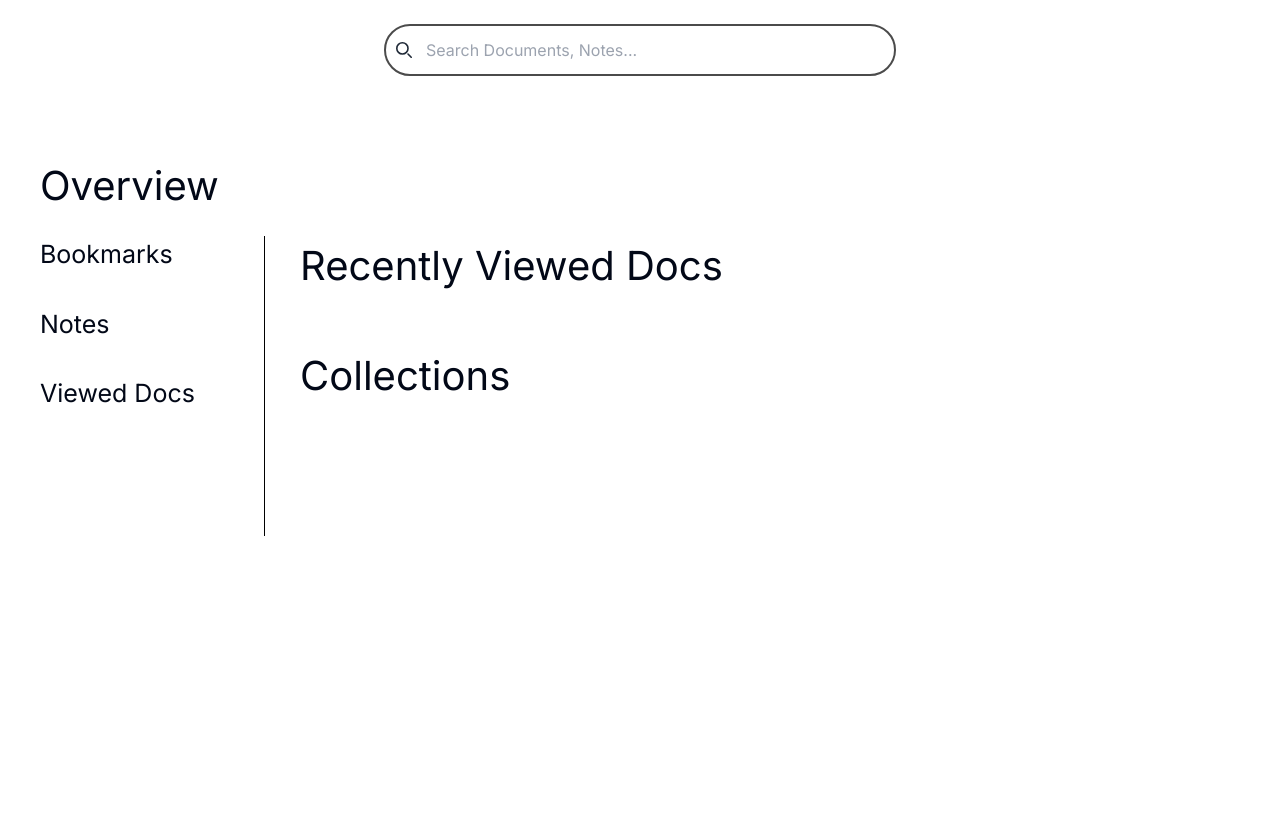
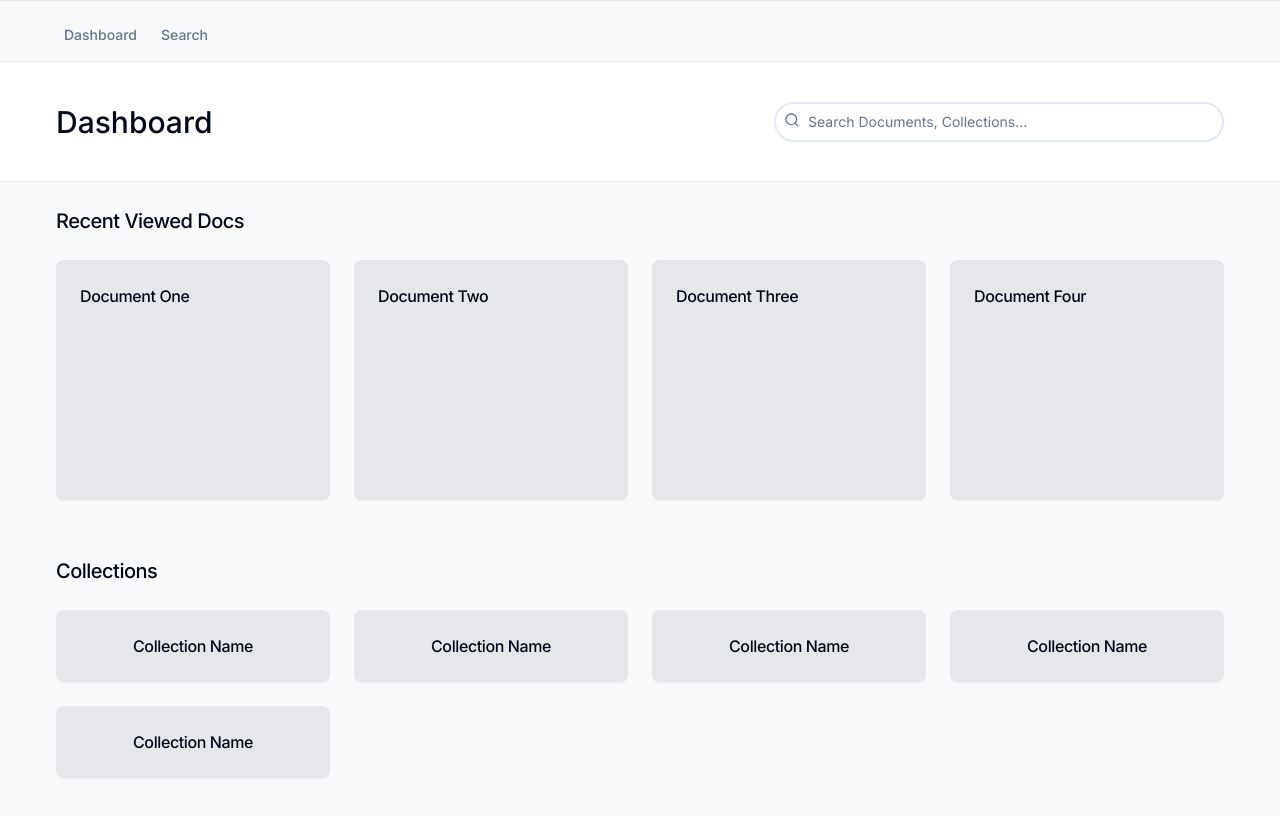
Before and after one commit to arthasai/ArthasAI, a Next.js app in the folder frontend/arthas-ai/: page /dashboard in a window 1280 px wide. Built offline with nearby package versions, Linux system fonts and the light colour scheme.

Commit message:
Implement skeleton of new dashboard

```diff
--- /dev/null
+++ b/frontend/arthas-ai/app/components/Pagetab.tsx
@@ -0,0 +1,24 @@
+"use client";
+import React from "react";
+import Link from "next/link";
+
+export default function Pagetab() {
+  return (
+    <header className=" top-0 flex items-center gap-4 border-b border-t bg-background px-8 md:px-8 bg-gray-50 px-8">
+      <nav className="hidden px-8 flex-col gap-6 text-lg font-medium md:flex md:flex-row md:items-center md:gap-5 md:text-sm lg:gap-6">
+        <Link
+          href="/dashboard"
+          className="text-muted-foreground text-m pb-4 pt-6 transition-colors focus:text-foreground focus:underline focus:underline-offset-[18px] decoration-[3px]"
+        >
+          Dashboard
+        </Link>
+        <Link
+          href="/"
+          className="text-muted-foreground text-m pb-4 pt-6 transition-colors focus:text-foreground focus:underline focus:underline-offset-[18px] decoration-[3px]  active:underline-offset-[18px]"
+        >
+          Search
+        </Link>
+      </nav>
+    </header>
+  );
+}
--- a/frontend/arthas-ai/app/dashboard/page.tsx
+++ b/frontend/arthas-ai/app/dashboard/page.tsx
@@ -2,6 +2,14 @@
 "use client";
 
 import React, { useState } from "react";
+
+// components
+import Link from "next/link";
+import Image from "next/image";
+import { Search, Users } from "lucide-react";
+import { Card, CardContent, CardHeader, CardTitle } from "@/components/ui/card";
+import { Input } from "@/components/ui/input";
+import Pagetab from "@/app/components/Pagetab";
 
 const handleClick1 = () => {
   window.scrollTo({ top: 30, behavior: "smooth" });
@@ -18,74 +26,165 @@ const handleClick3 = () => {
 const Home = () => {
   return (
     <div id="main">
+      <Pagetab />
       {/* Start Melvin - Search bar */}
-      <form id="searchbar" className="max-w-lg mx-auto mt-6">
-        <label
-          htmlFor="dashboard-search"
-          className="mb-2 text-sm font-medium txt-gray-900 sr-only"
-        >
-          Search
-        </label>
-        <div className="relative">
-          <div className="absolute inset-y-0 start-0 flex items-center ps-3 pointer-events-none">
-            <svg
-              className="w-4 h-4 text-gray-800"
-              aria-hidden="true"
-              fill="none"
-              viewBox="0 0 20 20"
-            >
-              <path
-                stroke="currentColor"
-                stroke-linecap="round"
-                stroke-linejoin="round"
-                stroke-width="2"
-                d="m19 19-4-4m0-7A7 7 0 1 1 1 8a7 7 0 0 1 14 0Z"
+
+      <div className=" top-0 flex h-[120px] items-center border-b px-8 md:px-14">
+        {/* Title */}
+        <div className="hidden flex-col  text-lg font-medium md:flex md:flex-row">
+          <h1 className=" text-3xl text-foreground transition-colors">
+            {" "}
+            Dashboard{" "}
+          </h1>
+        </div>
+        {/* Search Bar */}
+        <div className="flex w-full items-center gap-4 md:ml-auto md:gap-2 lg:gap-4">
+          <form className="ml-auto flex-1 sm:flex-initial">
+            <div className="relative">
+              <Search className="absolute left-2.5 top-2.5 h-4 w-4 text-muted-foreground" />
+              <Input
+                type="search"
+                placeholder="Search Documents, Collections..."
+                className="pl-8 sm:w-[300px] md:w-[200px] lg:w-[450px] rounded-full border-2"
               />
-            </svg>
-          </div>
-          <input
-            type="search"
-            id="dashboard-search"
-            className="block w-full p-3 ps-10 text-md text-gray-900 border-2 border-[#4b4b4b] rounded-full focus:outline-none [&::-webkit-search-cancel-button]:hidden"
-            placeholder="Search Documents, Notes..."
-          ></input>
-        </div>
-      </form>
-      {/* End Melvin */}
-
-      {/*Start Laura 2 column */}
-      <div id="overview" className=" ml-10 mt-20 mb-20 columns-2">
-        <h1 className="fixed text-[40px] pl-249 pr-249 pb-446 pt-446 ">
-          Overview
-        </h1>
-      </div>
-
-      <div id="bottom content" className="mt-5">
-        <div
-          id="overview content"
-          className=" w-[225px] h-[300px]  ml-10 gap-8 border-r border-black flex flex-col fixed"
-        >
-          <p className="text-[25px]" onClick={handleClick1}>
-            Bookmarks
-          </p>
-          <p className="text-[25px]" onClick={handleClick2}>
-            Notes
-          </p>
-          <p className="text-[25px]" onClick={handleClick3}>
-            Viewed Docs
-          </p>
-        </div>
-
-        <div id="bookmark content" className=" ml-[300px] ">
-          <h1 className="text-[40px] mb-[50px]"> Recently Viewed Docs</h1>
-          <ol></ol>
-
-          <h1 className="text-[40px] mb-[50px]"> Collections</h1>
-          <ol></ol>
+            </div>
+          </form>
         </div>
       </div>
+      {/* Header End */}
 
-      {/* End Laura*/}
+      <main className="flex flex-1 flex-col px-8 gap-4 md:gap-8 bg-gray-50">
+        <div className="flex flex-col gap-2 pb-4">
+          {/* Doc Section Start */}
+          <div>
+            <CardHeader>
+              <CardTitle className="text-[20px] font-medium">
+                Recent Viewed Docs
+              </CardTitle>
+            </CardHeader>
+            <CardContent className="grid grid-cols-4 gap-6">
+              <Card className="flex flex-col justify-start border-none h-60 bg-gray-200">
+                <CardHeader className="flex-row gap-4 ">
+                  <CardTitle className="text-base font-medium">
+                    Document One
+                  </CardTitle>
+                </CardHeader>
+              </Card>
+              <Card className="flex flex-col justify-start border-none h-60 bg-gray-200">
+                <CardHeader className="flex-row gap-4 ">
+                  <CardTitle className="text-base font-medium">
+                    Document Two
+                  </CardTitle>
+                </CardHeader>
+              </Card>
+              <Card className="flex flex-col justify-start border-none h-60 bg-gray-200">
+                <CardHeader className="flex-row gap-4 ">
+                  <CardTitle className="text-base font-medium">
+                    Document Three
+                  </CardTitle>
+                </CardHeader>
+              </Card>
+              <Card className="flex flex-col justify-start border-none h-60 bg-gray-200">
+                <CardHeader className="flex-row gap-4 ">
+                  <CardTitle className="text-base font-medium">
+                    Document Four
+                  </CardTitle>
+                </CardHeader>
+              </Card>
+            </CardContent>
+          </div>{" "}
+          {/* Docs Section End */}
+          {/* Collection Section Start*/}
+          <div className="xl:col-span-2 border-none">
+            <CardHeader className="flex flex-row items-center">
+              <div className="grid gap-2">
+                <CardTitle className="text-[20px] font-medium">
+                  Collections
+                </CardTitle>
+                {/* <CardDescription>All your collections</CardDescription> */}
+              </div>
+            </CardHeader>
+            <CardContent className="grid grid-cols-4 gap-6">
+              <Link href={"#"}>
+                <Card className="flex flex-col justify-center items-center border-none bg-gray-200 hover:bg-gray-300">
+                  <CardHeader className="flex-row gap-4">
+                    {/* <Image
+                      src="/assets/folder.png"
+                      alt="Collection Image"
+                      width={25}
+                      height={25}
+                    /> */}
+                    <CardTitle className="text-base font-medium">
+                      Collection Name
+                    </CardTitle>
+                  </CardHeader>
+                </Card>
+              </Link>
+              <Link href={"#"}>
+                <Card className="flex flex-col justify-center items-center border-none bg-gray-200 hover:bg-gray-300">
+                  <CardHeader className="flex-row gap-4">
+                    {/* <Image
+                      src="/assets/folder.png"
+                      alt="Collection Image"
+                      width={25}
+                      height={25}
+                    /> */}
+                    <CardTitle className="text-base font-medium">
+                      Collection Name
+                    </CardTitle>
+                  </CardHeader>
+                </Card>
+              </Link>
+              <Link href={"#"}>
+                <Card className="flex flex-col justify-center items-center border-none bg-gray-200 hover:bg-gray-300">
+                  <CardHeader className="flex-row gap-4">
+                    {/* <Image
+                      src="/assets/folder.png"
+                      alt="Collection Image"
+                      width={25}
+                      height={25}
+                    /> */}
+                    <CardTitle className="text-base font-medium">
+                      Collection Name
+                    </CardTitle>
+                  </CardHeader>
+                </Card>
+              </Link>
+              <Link href={"#"}>
+                <Card className="flex flex-col justify-center items-center border-none bg-gray-200 hover:bg-gray-300">
+                  <CardHeader className="flex-row gap-4">
+                    {/* <Image
+                      src="/assets/folder.png"
+                      alt="Collection Image"
+                      width={25}
+                      height={25}
+                    /> */}
+                    <CardTitle className="text-base font-medium">
+                      Collection Name
+                    </CardTitle>
+                  </CardHeader>
+                </Card>
+              </Link>
+              <Link href={"#"}>
+                <Card className="flex flex-col justify-center items-center border-none bg-gray-200 hover:bg-gray-300">
+                  <CardHeader className="flex-row gap-4">
+                    {/* <Image
+                      src="/assets/folder.png"
+                      alt="Collection Image"
+                      width={25}
+                      height={25}
+                    /> */}
+                    <CardTitle className="text-base font-medium">
+                      Collection Name
+                    </CardTitle>
+                  </CardHeader>
+                </Card>
+              </Link>
+            </CardContent>
+          </div>
+          {/* Collection Section End*/}
+        </div>
+      </main>
     </div>
   );
 };
--- /dev/null
+++ b/frontend/arthas-ai/components/ui/card.tsx
@@ -0,0 +1,79 @@
+import * as React from "react"
+
+import { cn } from "@/lib/utils"
+
+const Card = React.forwardRef<
+  HTMLDivElement,
+  React.HTMLAttributes<HTMLDivElement>
+>(({ className, ...props }, ref) => (
+  <div
+    ref={ref}
+    className={cn(
+      "rounded-lg border bg-card text-card-foreground shadow-sm",
+      className
+    )}
+    {...props}
+  />
+))
+Card.displayName = "Card"
+
+const CardHeader = React.forwardRef<
+  HTMLDivElement,
+  React.HTMLAttributes<HTMLDivElement>
+>(({ className, ...props }, ref) => (
+  <div
+    ref={ref}
+    className={cn("flex flex-col space-y-1.5 p-6", className)}
+    {...props}
+  />
+))
+CardHeader.displayName = "CardHeader"
+
+const CardTitle = React.forwardRef<
+  HTMLParagraphElement,
+  React.HTMLAttributes<HTMLHeadingElement>
+>(({ className, ...props }, ref) => (
+  <h3
+    ref={ref}
+    className={cn(
+      "text-2xl font-semibold leading-none tracking-tight",
+      className
+    )}
+    {...props}
+  />
+))
+CardTitle.displayName = "CardTitle"
+
+const CardDescription = React.forwardRef<
+  HTMLParagraphElement,
+  React.HTMLAttributes<HTMLParagraphElement>
+>(({ className, ...props }, ref) => (
+  <p
+    ref={ref}
+    className={cn("text-sm text-muted-foreground", className)}
+    {...props}
+  />
+))
+CardDescription.displayName = "CardDescription"
+
+const CardContent = React.forwardRef<
+  HTMLDivElement,
+  React.HTMLAttributes<HTMLDivElement>
+>(({ className, ...props }, ref) => (
+  <div ref={ref} className={cn("p-6 pt-0", className)} {...props} />
+))
+CardContent.displayName = "CardContent"
+
+const CardFooter = React.forwardRef<
+  HTMLDivElement,
+  React.HTMLAttributes<HTMLDivElement>
+>(({ className, ...props }, ref) => (
+  <div
+    ref={ref}
+    className={cn("flex items-center p-6 pt-0", className)}
+    {...props}
+  />
+))
+CardFooter.displayName = "CardFooter"
+
+export { Card, CardHeader, CardFooter, CardTitle, CardDescription, CardContent }
```
